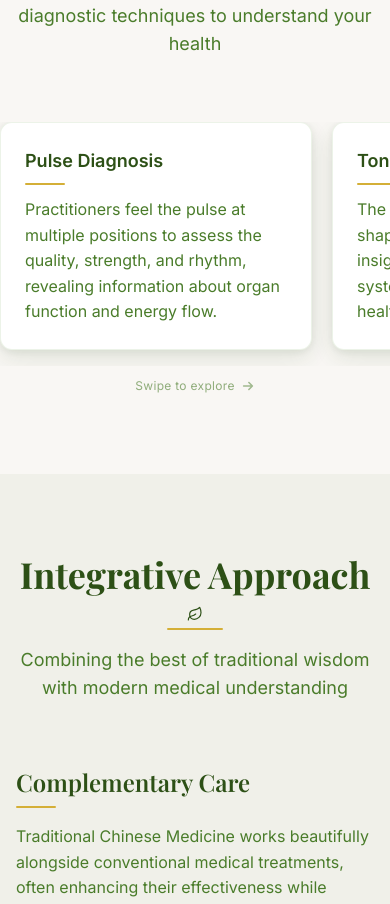
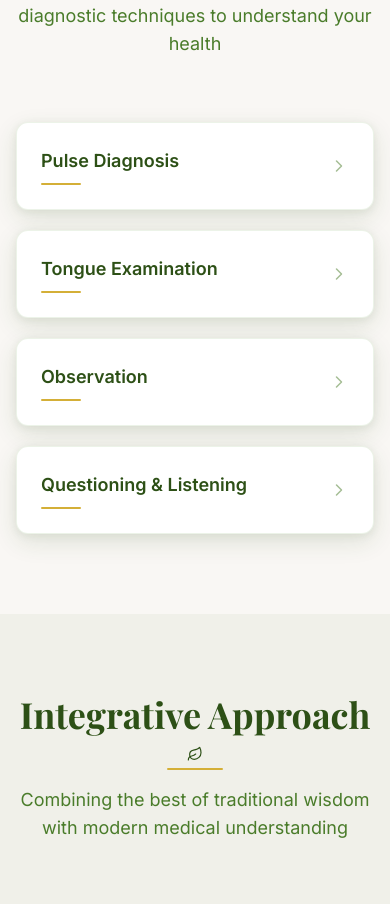
Before and after one commit to hbacalso1229/wellness-needles, a Next.js app: page /chinese-medicine in a window 390 px wide. Shown: the part 3341-4245 px from the top of the page. Built offline with nearby package versions, Linux system fonts and the light colour scheme; no server answers.

Commit message:
Show TCM Diagostic Methods swipe chevron on all devices, with a down arrow on mobile.

```diff
--- a/src/app/chinese-medicine/page.tsx
+++ b/src/app/chinese-medicine/page.tsx
@@ -1,18 +1,41 @@
 'use client'
 
-import { Leaf, Heart, Brain, Target, Zap, Circle, ArrowRight } from 'lucide-react'
+import { useState } from 'react'
+import { Leaf, Heart, Brain, Target, Zap, Circle, ArrowRight, ChevronRight } from 'lucide-react'
 import Link from 'next/link'
 import { FeatureCard, HeroSection, SectionHeading } from '../../features'
 import { useBookingCtaHref } from '@/hooks/useBookingCtaHref'
 
 const diagnosisCardClass =
-  'group snap-start shrink-0 w-[80vw] sm:w-[55vw] md:w-auto bg-white rounded-xl p-6 border border-accent/15 shadow-[0_8px_24px_rgba(45,80,22,0.12),0_2px_8px_rgba(45,80,22,0.08)] transition-all duration-300 motion-safe:hover:-translate-y-1 motion-safe:active:-translate-y-0.5 hover:border-primary/25 active:border-primary/25 hover:shadow-[0_14px_32px_rgba(45,80,22,0.18),0_4px_12px_rgba(45,80,22,0.1)]'
+  'group w-full bg-white rounded-xl p-6 border border-accent/15 shadow-[0_8px_24px_rgba(45,80,22,0.12),0_2px_8px_rgba(45,80,22,0.08)] transition-[transform,box-shadow,border-color] duration-300 motion-safe:hover:-translate-y-1 motion-safe:active:-translate-y-0.5 hover:border-primary/25 active:border-primary/25 hover:shadow-[0_14px_32px_rgba(45,80,22,0.18),0_4px_12px_rgba(45,80,22,0.1)] text-left cursor-pointer focus-visible:outline-none focus-visible:ring-2 focus-visible:ring-primary focus-visible:ring-offset-2 focus-visible:ring-offset-cream'
+
+const diagnosisMethods = [
+  {
+    title: 'Pulse Diagnosis',
+    body: 'Practitioners feel the pulse at multiple positions to assess the quality, strength, and rhythm, revealing information about organ function and energy flow.',
+  },
+  {
+    title: 'Tongue Examination',
+    body: 'The color, coating, texture, and shape of the tongue provide insights into internal organ systems and overall constitutional health.',
+  },
+  {
+    title: 'Observation',
+    body: 'Visual assessment of complexion, eyes, body build, movement, and overall vitality to understand constitutional strengths and imbalances.',
+  },
+  {
+    title: 'Questioning & Listening',
+    body: 'Detailed inquiry about symptoms, lifestyle, emotions, and listening to voice quality and breathing patterns to complete the diagnostic picture.',
+  },
+] as const
 
 const principleIconClass =
   'rounded-full p-2 flex-shrink-0 shadow-[0_8px_20px_rgba(74,124,42,0.28),0_2px_8px_rgba(45,80,22,0.14)]'
 
 export default function ChineseMedicine() {
   const { href: bookHref, isExternal, target, rel } = useBookingCtaHref()
+  const [openDiagnosisIndexes, setOpenDiagnosisIndexes] = useState<Set<number>>(
+    () => new Set()
+  )
 
   return (
     <div className="min-h-screen">
@@ -211,51 +234,60 @@ export default function ChineseMedicine() {
             subtitle="Traditional Chinese Medicine uses unique diagnostic techniques to understand your health"
           />
 
-          {/* Mobile: horizontal scroll carousel | md: 2-col */}
-          <div className="flex gap-5 overflow-x-auto snap-x snap-mandatory pb-4 -mx-4 px-4 sm:-mx-6 sm:px-6 md:mx-0 md:px-0 md:grid md:grid-cols-2 md:overflow-visible md:pb-0 md:gap-8">
-            <div className={diagnosisCardClass}>
-              <h3 className="font-semibold text-lg text-primary mb-2">Pulse Diagnosis</h3>
-              <div className="mb-3 h-0.5 w-10 rounded-full bg-gold" aria-hidden="true" />
-              <p className="text-secondary">
-                Practitioners feel the pulse at multiple positions to assess the quality,
-                strength, and rhythm, revealing information about organ function and energy flow.
-              </p>
-            </div>
-
-            <div className={diagnosisCardClass}>
-              <h3 className="font-semibold text-lg text-primary mb-2">Tongue Examination</h3>
-              <div className="mb-3 h-0.5 w-10 rounded-full bg-gold" aria-hidden="true" />
-              <p className="text-secondary">
-                The color, coating, texture, and shape of the tongue provide insights
-                into internal organ systems and overall constitutional health.
-              </p>
-            </div>
-
-            <div className={diagnosisCardClass}>
-              <h3 className="font-semibold text-lg text-primary mb-2">Observation</h3>
-              <div className="mb-3 h-0.5 w-10 rounded-full bg-gold" aria-hidden="true" />
-              <p className="text-secondary">
-                Visual assessment of complexion, eyes, body build, movement, and overall
-                vitality to understand constitutional strengths and imbalances.
-              </p>
-            </div>
-
-            <div className={diagnosisCardClass}>
-              <h3 className="font-semibold text-lg text-primary mb-2">Questioning & Listening</h3>
-              <div className="mb-3 h-0.5 w-10 rounded-full bg-gold" aria-hidden="true" />
-              <p className="text-secondary">
-                Detailed inquiry about symptoms, lifestyle, emotions, and listening to
-                voice quality and breathing patterns to complete the diagnostic picture.
-              </p>
-            </div>
-          </div>
-
-          {/* Swipe hint — mobile only */}
-          <div className="mt-3 flex items-center justify-center gap-1.5 md:hidden" aria-hidden="true">
-            <span className="text-xs text-secondary/60 tracking-wide">Swipe to explore</span>
-            <svg className="w-3.5 h-3.5 text-secondary/50" fill="none" viewBox="0 0 16 16" stroke="currentColor" strokeWidth={1.8}>
-              <path strokeLinecap="round" strokeLinejoin="round" d="M3 8h10M9 4l4 4-4 4" />
-            </svg>
+          <div className="grid grid-cols-1 md:grid-cols-2 md:items-stretch gap-5 md:gap-8">
+            {diagnosisMethods.map((method, index) => {
+              const isOpen = openDiagnosisIndexes.has(index)
+              return (
+                <button
+                  key={method.title}
+                  type="button"
+                  className={`${diagnosisCardClass} md:h-full`}
+                  aria-expanded={isOpen}
+                  aria-controls={`diagnosis-body-${index}`}
+                  id={`diagnosis-title-${index}`}
+                  onClick={() =>
+                    setOpenDiagnosisIndexes((prev) => {
+                      const next = new Set(prev)
+                      if (next.has(index)) next.delete(index)
+                      else next.add(index)
+                      return next
+                    })
+                  }
+                >
+                  <div className="flex items-center gap-3">
+                    <div className="min-w-0 flex-1 text-left">
+                      <h3 className="font-semibold text-lg text-primary mb-2">{method.title}</h3>
+                      <div className="h-0.5 w-10 rounded-full bg-gold" aria-hidden="true" />
+                    </div>
+                    <ChevronRight
+                      className={`diagnosis-accordion-chevron h-5 w-5 shrink-0 text-secondary/50 ${
+                        isOpen ? 'rotate-90 text-primary' : ''
+                      }`}
+                      strokeWidth={1.75}
+                      aria-hidden
+                    />
+                  </div>
+                  <div
+                    id={`diagnosis-body-${index}`}
+                    role="region"
+                    aria-labelledby={`diagnosis-title-${index}`}
+                    className={`diagnosis-accordion-panel grid ${
+                      isOpen ? 'grid-rows-[1fr]' : 'grid-rows-[0fr]'
+                    }`}
+                  >
+                    <div className="overflow-hidden">
+                      <p
+                        className={`pt-3 text-left text-secondary diagnosis-accordion-body ${
+                          isOpen ? 'opacity-100' : 'opacity-0'
+                        }`}
+                      >
+                        {method.body}
+                      </p>
+                    </div>
+                  </div>
+                </button>
+              )
+            })}
           </div>
         </div>
       </section>
--- a/src/app/contact/page.tsx
+++ b/src/app/contact/page.tsx
@@ -59,7 +59,7 @@ export default function Contact() {
     subject: '',
     message: '',
   })
-  const [openFaqIndex, setOpenFaqIndex] = useState<number | null>(null)
+  const [openFaqIndexes, setOpenFaqIndexes] = useState<Set<number>>(() => new Set())
 
   const handleChange = (
     e: React.ChangeEvent<HTMLInputElement | HTMLTextAreaElement | HTMLSelectElement>
@@ -385,39 +385,56 @@ export default function Contact() {
 
           <div className="flex flex-col gap-4 sm:gap-6">
             {faqs.map((faq, index) => {
-              const isOpen = openFaqIndex === index
+              const isOpen = openFaqIndexes.has(index)
               return (
-                <div key={faq.question} className={interactiveCardClass}>
                 <button
+                  key={faq.question}
                   type="button"
-                    className="flex w-full items-center justify-between gap-3 text-left"
+                  className={`${interactiveCardClass} w-full text-left cursor-pointer`}
                   aria-expanded={isOpen}
                   aria-controls={`faq-answer-${index}`}
                   id={`faq-question-${index}`}
                   onClick={() =>
-                      setOpenFaqIndex((prev) => (prev === index ? null : index))
+                    setOpenFaqIndexes((prev) => {
+                      const next = new Set(prev)
+                      if (next.has(index)) next.delete(index)
+                      else next.add(index)
+                      return next
+                    })
                   }
                 >
-                    <h3 className="font-semibold text-lg text-primary pr-1">{faq.question}</h3>
+                  <div className="flex items-center gap-3">
+                    <div className="min-w-0 flex-1">
+                      <h3 className="font-semibold text-lg text-primary mb-2">{faq.question}</h3>
+                      <div className="h-0.5 w-10 rounded-full bg-gold" aria-hidden="true" />
+                    </div>
                     <ChevronRight
-                      className={`h-5 w-5 shrink-0 text-primary/70 transition-transform duration-300 ${
+                      className={`diagnosis-accordion-chevron h-5 w-5 shrink-0 text-secondary/50 ${
                         isOpen ? 'rotate-90 text-primary' : ''
                       }`}
                       strokeWidth={1.75}
                       aria-hidden
                     />
-                  </button>
-
+                  </div>
                   <div
                     id={`faq-answer-${index}`}
                     role="region"
                     aria-labelledby={`faq-question-${index}`}
-                    className={isOpen ? 'mt-3 block' : 'hidden'}
+                    className={`diagnosis-accordion-panel grid ${
+                      isOpen ? 'grid-rows-[1fr]' : 'grid-rows-[0fr]'
+                    }`}
                   >
-                    <div className="mb-3 h-0.5 w-10 rounded-full bg-gold" aria-hidden="true" />
-                    <p className="text-secondary">{faq.answer}</p>
+                    <div className="overflow-hidden">
+                      <p
+                        className={`pt-3 text-secondary diagnosis-accordion-body ${
+                          isOpen ? 'opacity-100' : 'opacity-0'
+                        }`}
+                      >
+                        {faq.answer}
+                      </p>
                     </div>
                   </div>
+                </button>
               )
             })}
           </div>
--- a/src/app/globals.css
+++ b/src/app/globals.css
@@ -48,6 +48,20 @@ body {
 /* Smooth animations */
 * {
   transition: all 0.3s ease;
+}
+
+.diagnosis-accordion-panel {
+  transition: grid-template-rows 0.85s cubic-bezier(0.33, 1, 0.32, 1) !important;
+}
+
+.diagnosis-accordion-chevron {
+  transition:
+    transform 0.75s cubic-bezier(0.33, 1, 0.32, 1),
+    color 0.5s ease !important;
+}
+
+.diagnosis-accordion-body {
+  transition: opacity 0.7s cubic-bezier(0.33, 1, 0.32, 1) !important;
 }
 
 /* Custom scrollbar */
```
Lines whose indentation alone changed are shown as unchanged.
